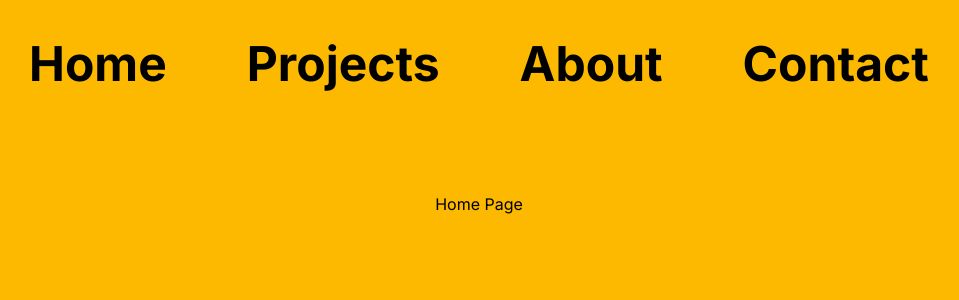
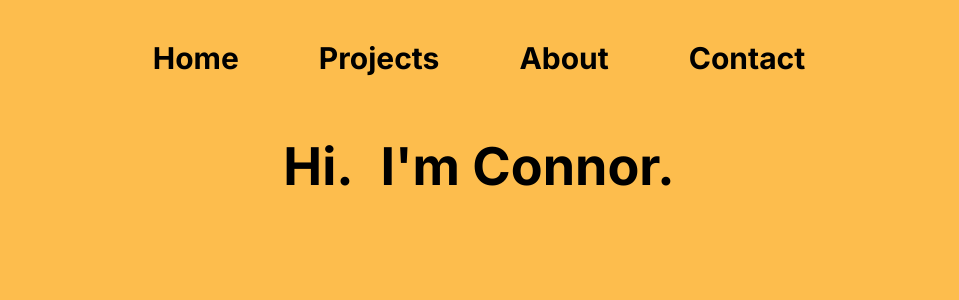
Before and after one commit to connork97/connorkormos.com, a Next.js app: page / in a window 1280 px wide. Shown: the top 300 px of the page, without its empty margins (161-1120 px from the left). Built offline with nearby package versions, Linux system fonts and the light colour scheme.

Commit message:
added some CSS styling and animations

```diff
--- /dev/null
+++ b/app/components/HomePage.js
@@ -0,0 +1,62 @@
+'use client'
+
+import React, { useState, useEffect } from 'react';
+
+import styles from './HomePage.module.css';
+
+const HomePage = () => {
+
+    const introText = ["", "", "a Full Stack Web Developer.", "a Software Engineer.", "a critical thinker.", "a team player.", "detail oriented.", "creative.", "results driven.", "a problem solver."]
+    const [currentIntroTextIndex, setCurrentIntroTextIndex] = useState(0)
+    const [currentString, setCurrentString] = useState(introText[currentIntroTextIndex])
+
+    const letters = "abcdefghijklmnopqrstuvwxyz"
+    const [displayedText, setDisplayedText] = useState(currentString)
+
+    useEffect(() => {
+        setCurrentString(introText[currentIntroTextIndex])
+    }, [currentIntroTextIndex])
+
+    useEffect(() => {
+        runAnimation(currentString)
+    }, [currentString])
+
+    const runAnimation = (text) => {
+        let iteration = 0
+        const interval = setInterval(() => {
+            const newText = text.split("").map((letter, index) => {
+                if (index < iteration) {
+                    return text[index]
+                }
+                return letters[Math.floor(Math.random() * 26)]
+            }).join("")
+
+            setDisplayedText(newText)
+
+            if (iteration >= text.length) clearInterval(interval)
+
+            iteration += 1 / 3
+        }, 40)
+    }
+
+    useEffect(() => {
+        const interval = setInterval(() => {
+            setCurrentIntroTextIndex((prevIndex) => (prevIndex + 1) % introText.length)
+        }, 5000)
+        return () => clearInterval(interval)
+    })
+
+    return (
+        <div className={styles.iAmDiv}>
+            <h1>
+                <span className={styles.hi}>Hi. <span className={styles.imConnor}>I'm Connor.</span></span>
+            </h1>
+            <h1 className={currentIntroTextIndex >= 1 && styles.iAmH1} style={{paddingTop: "10%"}}>
+                {currentIntroTextIndex >= 1 && "And I am "}
+            </h1>
+            <span className={styles.iAmSpan} style={{paddingTop: "15%"}}>{currentIntroTextIndex > 1 && displayedText}</span>
+        </div>
+    )
+}
+
+export default HomePage;
--- /dev/null
+++ b/app/components/HomePage.module.css
@@ -0,0 +1,104 @@
+.hi {
+    margin: auto;
+    position: absolute;
+    width: 100%;
+    margin-top: 2.5%;
+    font-size: 3.25rem;
+    text-align: center;
+    animation: fadeIn 3s ease forwards;
+}
+
+.imConnor {
+    opacity: 0;
+    margin-left: 1rem;
+    animation: fadeIn 2s 3s ease forwards;
+}
+
+@keyframes fadeIn {
+    0% {
+        opacity: 0
+    }
+    100% {
+        opacity: 1
+    }
+}
+
+.iAmDiv {
+    /* display: flex; */
+    width: 100vw;
+    font-weight: bold;
+}
+
+.iAmH1 {
+    position: absolute;
+    margin: auto;
+    width: 100%;
+    padding-top: 10%;
+    opacity: 0;
+    text-align: center;
+    font-size: 2.75rem;
+    animation: fadeIn 3s 2s ease forwards;
+    /* left: 50%; */
+    /* animation: iAmFadeIn 1.5s forwards; */
+}
+
+.iAmSpan {
+    position: absolute;
+    margin: auto;
+    width: 100%;
+    padding-top: 10%;
+    text-align: center;
+    font-size: 2.75rem;
+}
+
+@keyframes iAmFadeIn {
+    0% {
+        opacity: 0;
+    }
+    100% {
+        opacity: 1;
+    }
+}
+
+.iAmFade {
+    position: absolute;
+    margin: auto;
+    width: 100%;
+    padding-top: 15%;
+    text-align: center;
+    font-size: 2rem;
+    animation: introTextFade 5s infinite;
+}
+
+@keyframes introTextFade {
+    0% {
+        opacity: 0;
+    }
+    30% {
+        opacity: 1;
+    }
+    70% {
+        opacity: 1;
+    }
+    100% {
+        opacity: 0;
+    }
+}
+
+/* .fadeEnter {
+    opacity: 0;
+}
+
+.fadeEnterActive {
+    opacity: 1;
+    transition: opacity 300ms ease-in;
+}
+
+.fadeExit {
+    opacity: 1;
+}
+
+.fadeExitActive {
+    opacity: 0;
+    transition: opacity 300ms ease-out;
+} */
--- a/app/components/Navbar.js
+++ b/app/components/Navbar.js
@@ -1,8 +1,13 @@
+'use client'
+
 import Link from 'next/link';
+import React, { useState } from 'react'
 
 const Navbar = () => {
+  const [titleText, setTitleText] = useState("Hi.")
+
     return (
-        <ul className="flex fixed items-center top-10 space-x-20 font-bold text-5xl">
+        <ul className="flex fixed items-center top-10 space-x-20 font-bold text-3xl">
             <li>
                 <Link href='/'>Home</Link>
             </li>
--- a/app/globals.css
+++ b/app/globals.css
@@ -3,8 +3,9 @@
 @tailwind utilities;
 
 body {
-  background: #FCB900;
+  background: #FDBD4D;
   overflow: hidden;
+  /* F8CB54 */
 }
 /* :root {
   --foreground-rgb: 0, 0, 0;
--- a/app/page.js
+++ b/app/page.js
@@ -1,12 +1,16 @@
 import Image from 'next/image'
 
+import HomePage from './components/HomePage'
+
 export default function Home() {
+
   return (
-      <main className="flex min-h-screen flex-col items-center justify-between p-24">
+      // <main className="flex min-h-screen flex-col items-center justify-between p-24">
         <div>
-          <h1>Home Page</h1>
+          {/* <h1 className='text-5xl font-bold'>Hi.</h1> */}
+          <HomePage />
         </div>
-      </main>
+      // </main>
     )
   }
 
--- a/package.json
+++ b/package.json
@@ -16,6 +16,7 @@
     "postcss": "8.4.27",
     "react": "18.2.0",
     "react-dom": "18.2.0",
+    "react-transition-group": "^4.4.5",
     "tailwindcss": "3.3.3"
   }
 }
```
Also changed, not shown: 2 other files (tests, documents, lock files or other folders).
